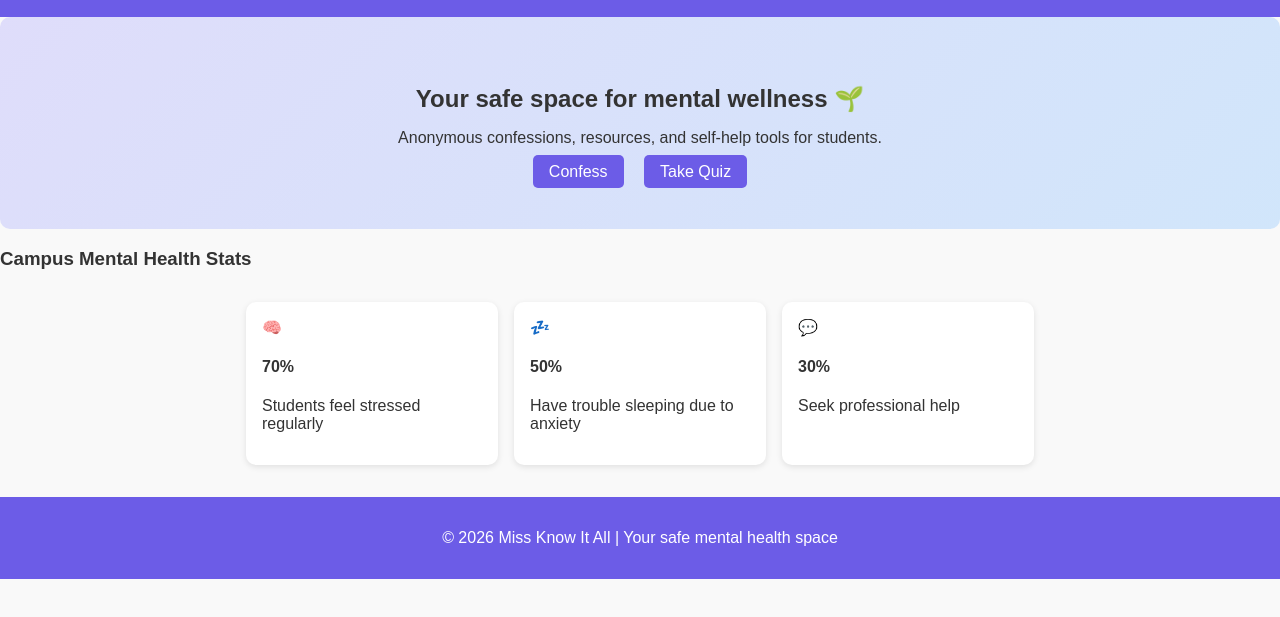
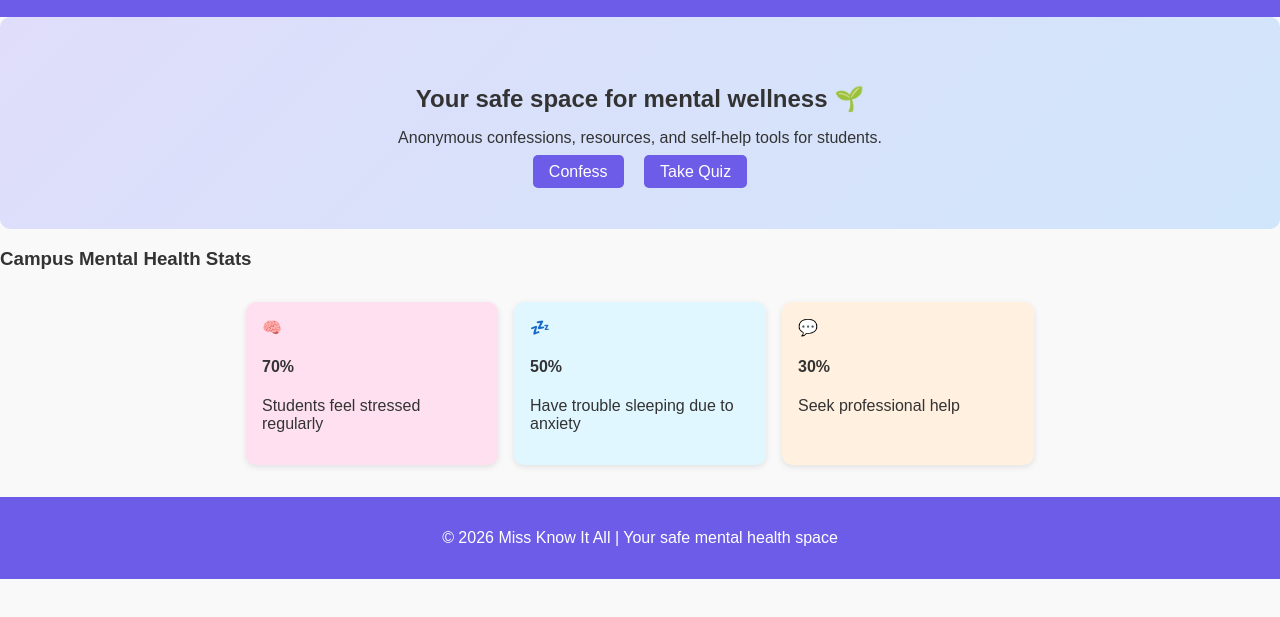
Before and after one commit to rehet222-eng/miss-know-it-all, a plain HTML site: page index.html in a window 1280 px wide. Shown: the part 95-712 px from the top of the page. Drawn offline with Linux system fonts and the light colour scheme; files that its build step writes are made by us from their sources.

Commit message:
Update index.html

```diff
--- a/index.html
+++ b/index.html
@@ -4,6 +4,7 @@
 <meta charset="UTF-8">
 <meta name="viewport" content="width=device-width, initial-scale=1.0">
 <title>Miss Know It All</title>
+<link href="https://fonts.googleapis.com/css2?family=Poppins:wght@600&family=Roboto&display=swap" rel="stylesheet">
 <link rel="stylesheet" href="css/style.css">
 </head>
 <body>
@@ -33,9 +34,9 @@
 <section class="stats">
   <h3>Campus Mental Health Stats</h3>
   <div class="cards">
-      <div class="card"><div class="icon">🧠</div><h4>70%</h4><p>Students feel stressed regularly</p></div>
-      <div class="card"><div class="icon">💤</div><h4>50%</h4><p>Have trouble sleeping due to anxiety</p></div>
-      <div class="card"><div class="icon">💬</div><h4>30%</h4><p>Seek professional help</p></div>
+    <div class="card" style="background:#ffe0f0;"><div class="icon">🧠</div><h4>70%</h4><p>Students feel stressed regularly</p></div>
+    <div class="card" style="background:#e0f7ff;"><div class="icon">💤</div><h4>50%</h4><p>Have trouble sleeping due to anxiety</p></div>
+    <div class="card" style="background:#fff0e0;"><div class="icon">💬</div><h4>30%</h4><p>Seek professional help</p></div>
   </div>
 </section>
 
```
Lines whose indentation alone changed are shown as unchanged.
